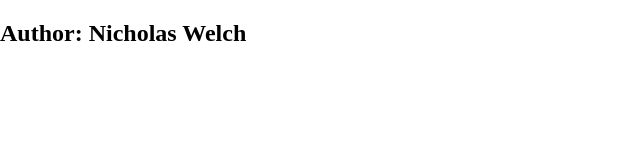
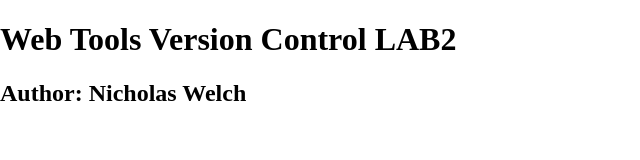
Before and after one commit to N-Welch/wtvclab3, a plain HTML site: page index.html in a window 1280 px wide. Shown: the whole page, without its empty margins (0-640 px from the left). Drawn offline with nearby package versions, Linux system fonts and the light colour scheme.

Commit message:
updated h1 tag
made correction to h1 tag so it would properly display

```diff
--- a/index.html
+++ b/index.html
@@ -14,7 +14,7 @@
     </head>
     <body>
     <header>
-	<h1Web Tools Version Control LAB2</h1>
+	<h1>Web Tools Version Control LAB2</h1>
     <h2>Author: Nicholas Welch</h2>
     </header>
     <nav id="pageNav">
```
